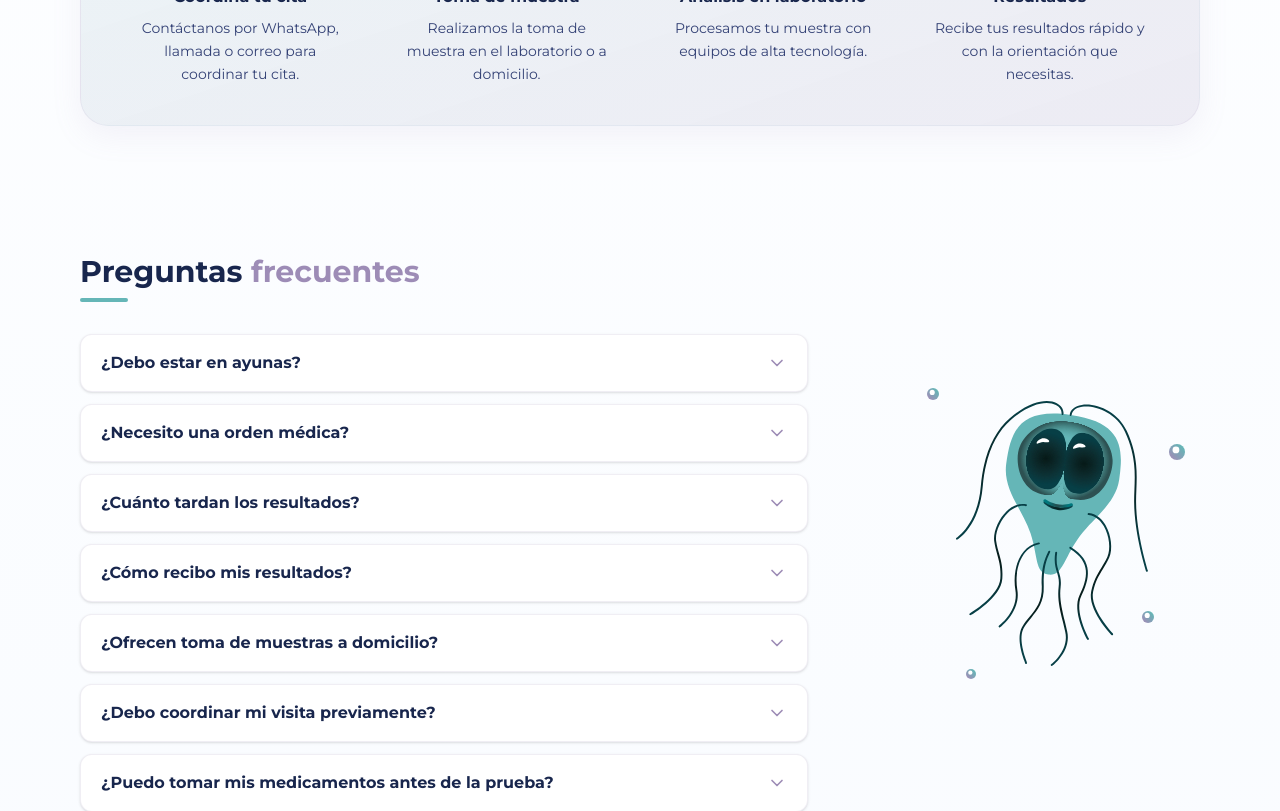
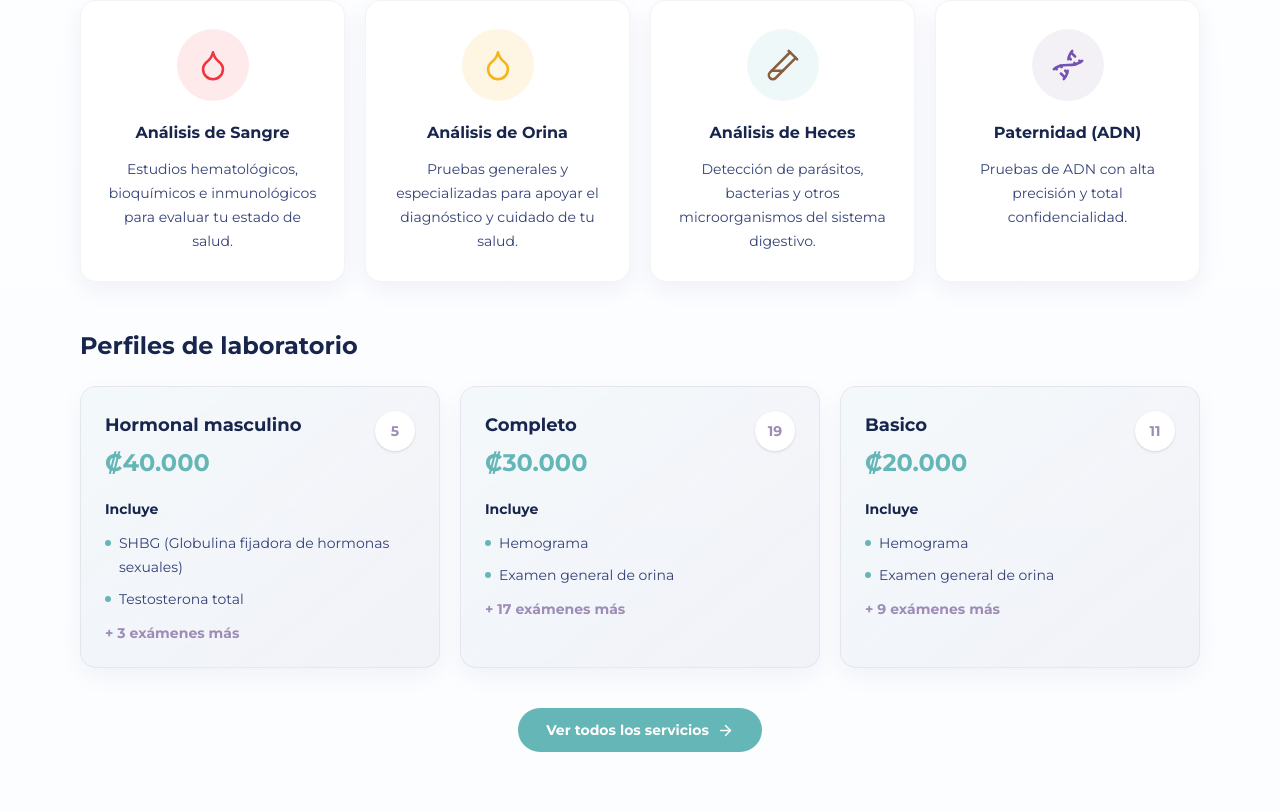
Before and after one commit to microslabwebsite/mirkos-lab-website, a Next.js app: page / in a window 1280 px wide. Shown: the part 1060-1871 px from the top of the page. Built offline with nearby package versions, Linux system fonts and the light colour scheme.

Commit message:
Implement services preview in home page

```diff
--- a/app/page.tsx
+++ b/app/page.tsx
@@ -1,11 +1,13 @@
 import FAQSection from '@/components/home/FAQSection';
 import Hero from '@/components/home/Hero';
 import ProcessSection from '@/components/home/ProcessSection';
+import ServicesPreview from '@/components/home/ServicesPreview';
 
 export default function Home() {
   return (
     <main className='min-h-screen mx-auto max-w-7xl px-6 lg:px-8'>
       <Hero />
+      <ServicesPreview/>
       <ProcessSection />
       <FAQSection/>
     </main>
--- /dev/null
+++ b/components/home/ServicesPreview.tsx
@@ -0,0 +1,183 @@
+import Link from 'next/link';
+import {
+  ArrowRight,
+  Dna,
+  Droplet,
+  TestTube2,
+} from 'lucide-react';
+import examProfiles from '@/data/examProfiles.json';
+
+const featuredExams = [
+  {
+    icon: Droplet,
+    title: 'Análisis de Sangre',
+    description:
+      'Estudios hematológicos, bioquímicos e inmunológicos para evaluar tu estado de salud.',
+    color: '#ef3340',
+    bg: 'bg-[#ef3340]/10',
+  },
+  {
+    icon: Droplet,
+    title: 'Análisis de Orina',
+    description:
+      'Pruebas generales y especializadas para apoyar el diagnóstico y cuidado de tu salud.',
+    color: '#f4b41a',
+    bg: 'bg-[#f4b41a]/12',
+  },
+  {
+    icon: TestTube2,
+    title: 'Análisis de Heces',
+    description:
+      'Detección de parásitos, bacterias y otros microorganismos del sistema digestivo.',
+    color: '#8b5e3c',
+    bg: 'bg-[#65b6b7]/10',
+  },
+  {
+    icon: Dna,
+    title: 'Paternidad (ADN)',
+    description:
+      'Pruebas de ADN con alta precisión y total confidencialidad.',
+    color: '#7551b2',
+    bg: 'bg-[#9d8cb6]/12',
+  },
+];
+
+const featuredProfileIds = [
+  'basico',
+  'completo',
+  'hormonal-masculino',
+];
+
+export default function ServicesPreview() {
+  const featuredProfiles = examProfiles.filter((profile) =>
+    featuredProfileIds.includes(profile.id)
+  );
+
+  return (
+    <section className='relative w-full py-14 sm:py-16 lg:py-20'>
+      <div className='mx-auto max-w-7xl px-5 sm:px-8 lg:px-12'>
+        <div className='text-center'>
+          <h2 className='text-3xl font-bold text-[#18264d] sm:text-4xl'>
+            Nuestros <span className='text-[#9d8cb6]'>servicios</span>
+          </h2>
+
+          <div className='mx-auto mt-3 h-1 w-12 rounded-full bg-[#65b6b7]' />
+
+          <p className='mx-auto mt-4 max-w-2xl text-sm leading-relaxed text-[#334175] sm:text-base'>
+            Conoce algunos de los exámenes y perfiles de laboratorio que tenemos disponibles para ti.
+          </p>
+        </div>
+
+        <div className='mt-10'>
+          <h3 className='text-xl font-bold text-[#18264d] sm:text-2xl'>
+            Exámenes
+          </h3>
+
+          <div className='mt-6 grid gap-5 sm:grid-cols-2 lg:grid-cols-4'>
+            {featuredExams.map((exam) => {
+              const Icon = exam.icon;
+
+              return (
+                <div
+                  key={exam.title}
+                  className='flex min-h-[250px] flex-col items-center rounded-2xl border border-[#9d8cb6]/10 bg-white px-6 py-7 text-center shadow-[0_8px_25px_rgba(24,38,77,0.06)] transition duration-300 hover:-translate-y-1 hover:shadow-[0_12px_30px_rgba(24,38,77,0.10)]'
+                >
+                  <div
+                    className={`flex h-18 w-18 items-center justify-center rounded-full ${exam.bg}`}
+                  >
+                    <Icon
+                      size={34}
+                      strokeWidth={1.8}
+                      style={{ color: exam.color }}
+                    />
+                  </div>
+
+                  <h4 className='mt-5 text-base font-bold text-[#18264d]'>
+                    {exam.title}
+                  </h4>
+
+                  <p className='mt-3 text-sm leading-6 text-[#334175]'>
+                    {exam.description}
+                  </p>
+                </div>
+              );
+            })}
+          </div>
+        </div>
+
+        <div className='mt-12'>
+          <h3 className='text-xl font-bold text-[#18264d] sm:text-2xl'>
+            Perfiles de laboratorio
+          </h3>
+
+          <div className='mt-6 grid gap-5 sm:grid-cols-2 lg:grid-cols-3'>
+            {featuredProfiles.map((profile) => {
+              const includes = profile.includes ?? [];
+              const preview = includes.slice(0, 2);
+              const remaining = includes.length - preview.length;
+
+              return (
+                <div
+                  key={profile.id}
+                  className='rounded-2xl border border-[#9d8cb6]/15 bg-gradient-to-br from-[#65b6b7]/6 to-[#9d8cb6]/10 p-6 shadow-[0_8px_25px_rgba(24,38,77,0.05)]'
+                >
+                  <div className='flex items-start justify-between gap-4'>
+                    <div>
+                      <h4 className='text-lg font-bold text-[#18264d]'>
+                        {profile.profile}
+                      </h4>
+
+                      <p className='mt-2 text-2xl font-bold text-[#65b6b7]'>
+                        {profile.price}
+                      </p>
+                    </div>
+
+                    <div className='flex h-10 w-10 shrink-0 items-center justify-center rounded-full bg-white text-sm font-bold text-[#9d8cb6] shadow-sm'>
+                      {includes.length || 1}
+                    </div>
+                  </div>
+
+                  {preview.length > 0 && (
+                    <div className='mt-5'>
+                      <p className='text-sm font-bold text-[#18264d]'>
+                        Incluye
+                      </p>
+
+                      <ul className='mt-3 space-y-2'>
+                        {preview.map((exam) => (
+                          <li
+                            key={exam}
+                            className='flex items-start gap-2 text-sm leading-6 text-[#334175]'
+                          >
+                            <span className='mt-[9px] h-1.5 w-1.5 shrink-0 rounded-full bg-[#65b6b7]' />
+                            {exam}
+                          </li>
+                        ))}
+                      </ul>
+
+                      {remaining > 0 && (
+                        <p className='mt-3 text-sm font-semibold text-[#9d8cb6]'>
+                          + {remaining} exámenes más
+                        </p>
+                      )}
+                    </div>
+                  )}
+                </div>
+              );
+            })}
+          </div>
+        </div>
+
+        <div className='mt-10 flex justify-center'>
+          <Link
+            href='/services'
+            className='inline-flex items-center gap-2 rounded-full bg-[#65b6b7] px-7 py-3 text-sm font-semibold text-white transition hover:opacity-90'
+          >
+            Ver todos los servicios
+            <ArrowRight size={17} />
+          </Link>
+        </div>
+      </div>
+    </section>
+  );
+}
```
